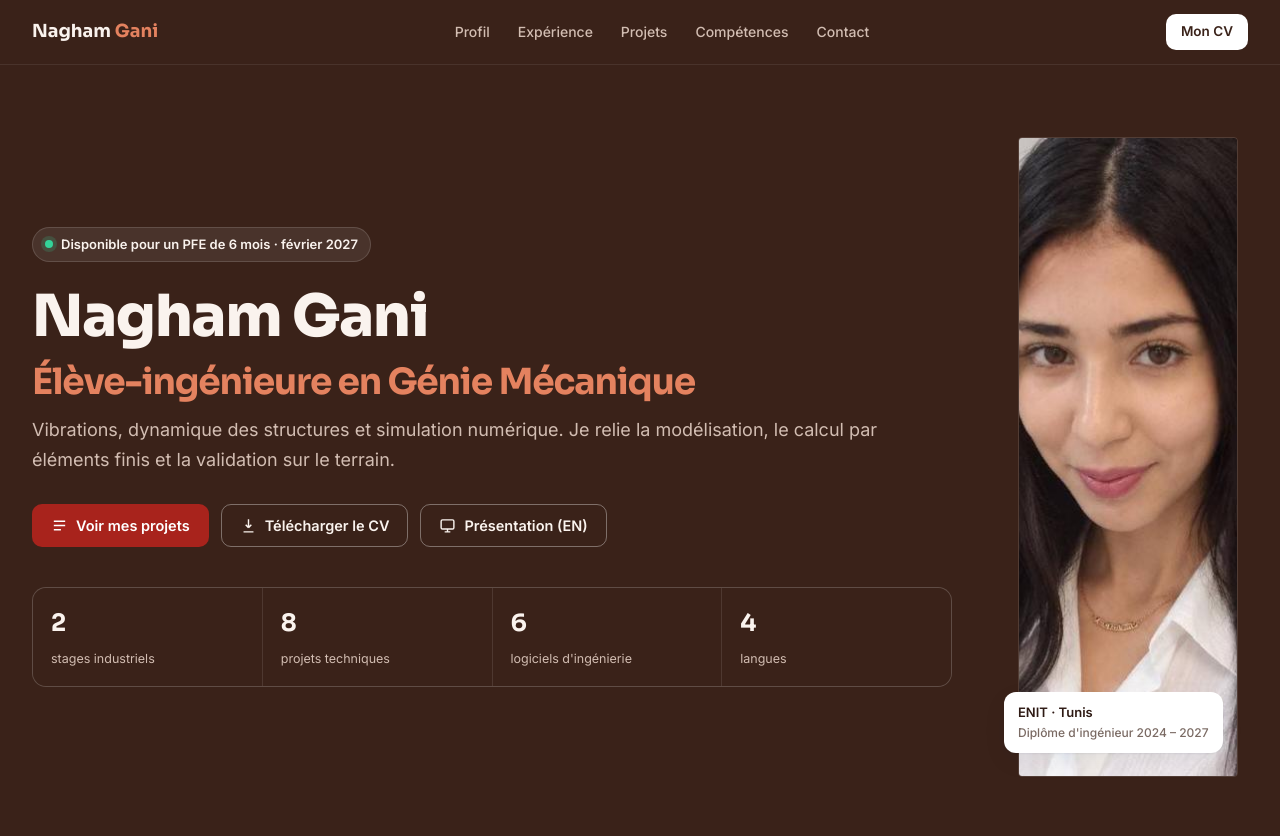
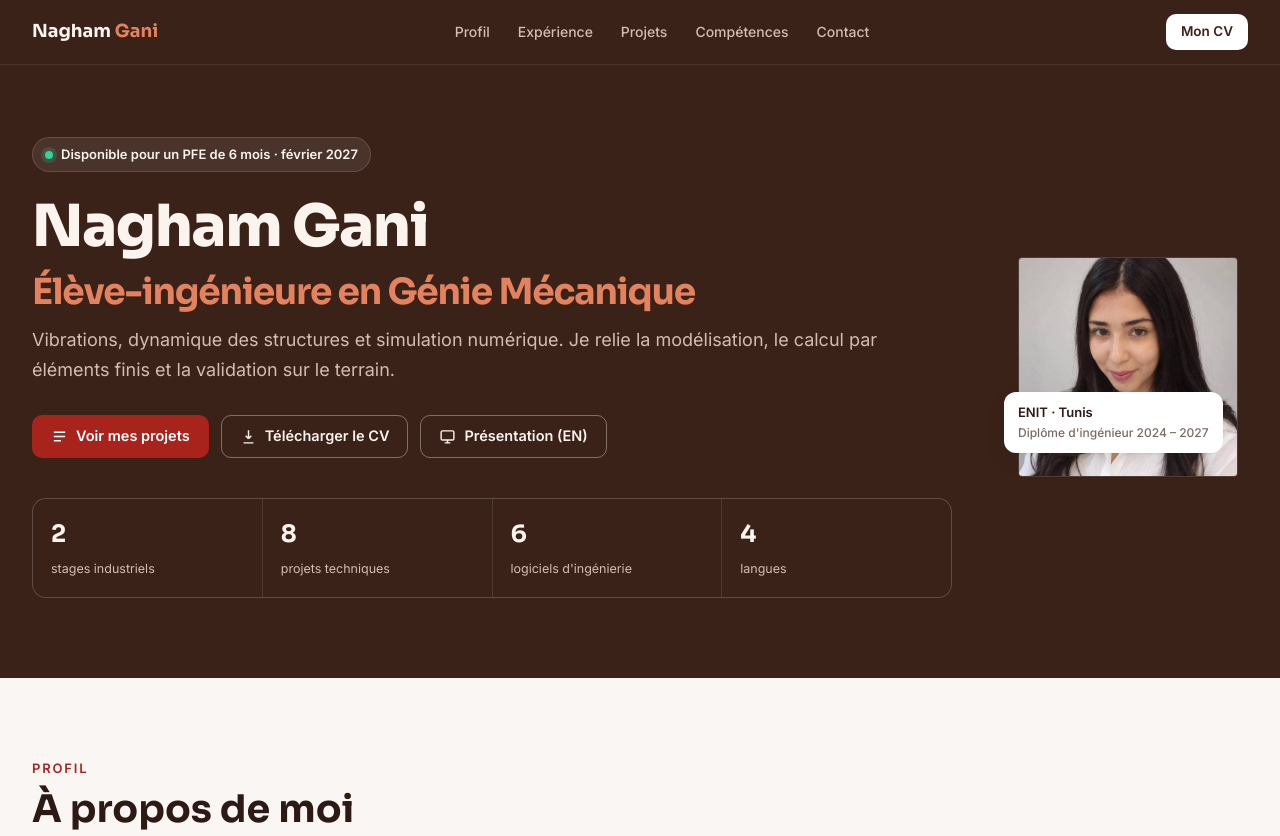
Before and after one commit to naghamgani-dotcom/naghamgani-dotcom.github.io, a plain HTML site: page index.html in a window 1280 px wide. Shown: the top 836 px of the page. Drawn offline with Linux system fonts and the light colour scheme.

Commit message:
Photo carree

```diff
--- a/index.html
+++ b/index.html
@@ -61,7 +61,7 @@ nav.top .wrap{display:flex;align-items:center;justify-content:space-between;gap:
 .hero .lead{font-size:18px;max-width:none;margin:0}
 .ctas{display:flex;gap:12px;flex-wrap:wrap;margin-top:30px}
 .portrait{position:relative;width:220px;max-width:100%;justify-self:center}
-.portrait img{width:100%;aspect-ratio:1/1;object-fit:cover;border-radius:4px;display:block;border:1px solid rgba(255,255,255,.12)}
+.portrait img{width:100%;height:auto;aspect-ratio:1/1;object-fit:cover;border-radius:4px;display:block;border:1px solid rgba(255,255,255,.12)}
 .portrait .tag{position:absolute;left:-14px;bottom:24px;background:var(--surface);color:var(--ink);border-radius:12px;padding:10px 14px;box-shadow:var(--shadow);font-size:13px;font-weight:600;display:flex;flex-direction:column}
 .portrait .tag span{color:var(--muted);font-weight:500;font-size:12px}
 .stats{display:grid;grid-template-columns:repeat(4,1fr);gap:1px;background:rgba(255,255,255,.1);border:1px solid rgba(255,255,255,.1);border-radius:14px;overflow:hidden;margin-top:40px}
```
